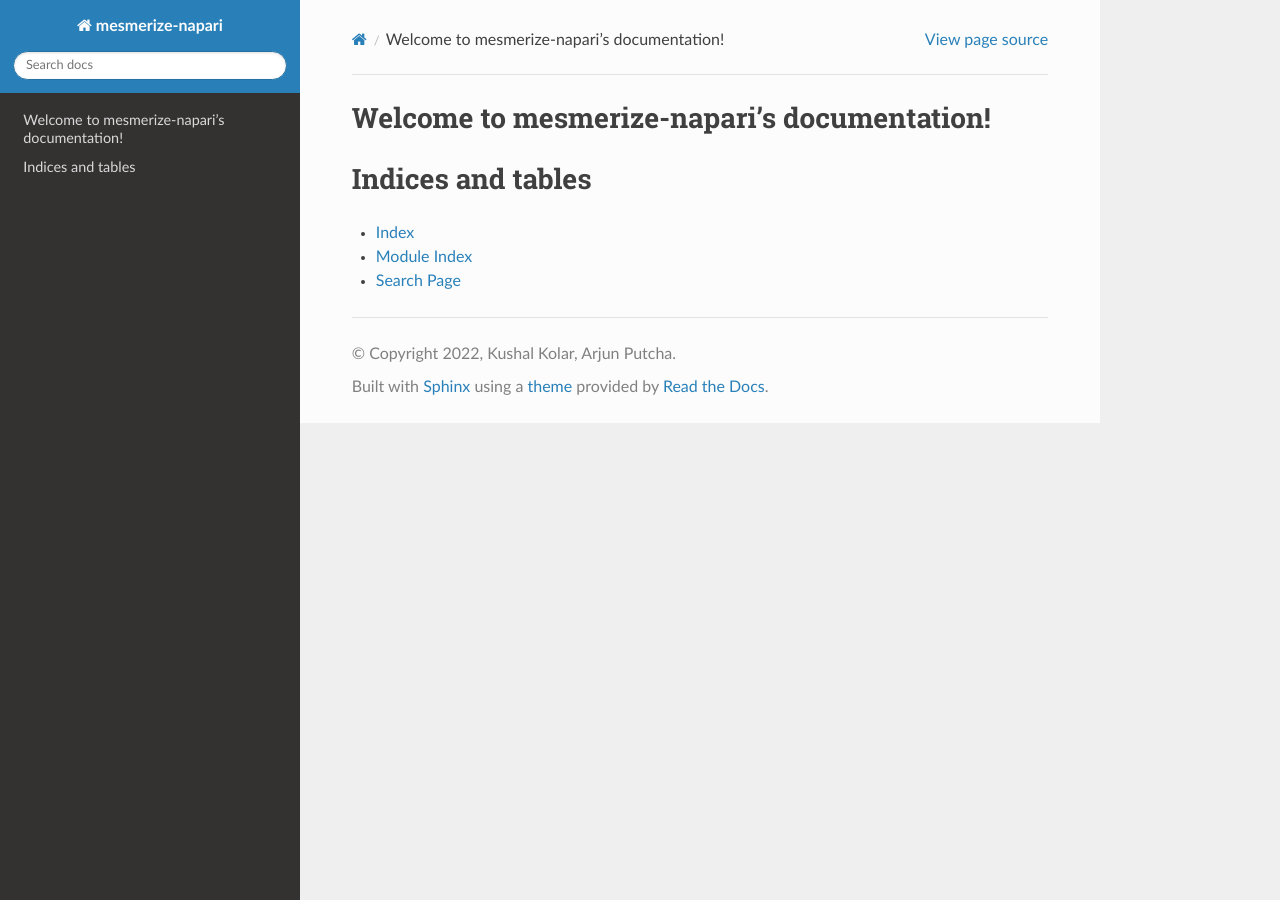
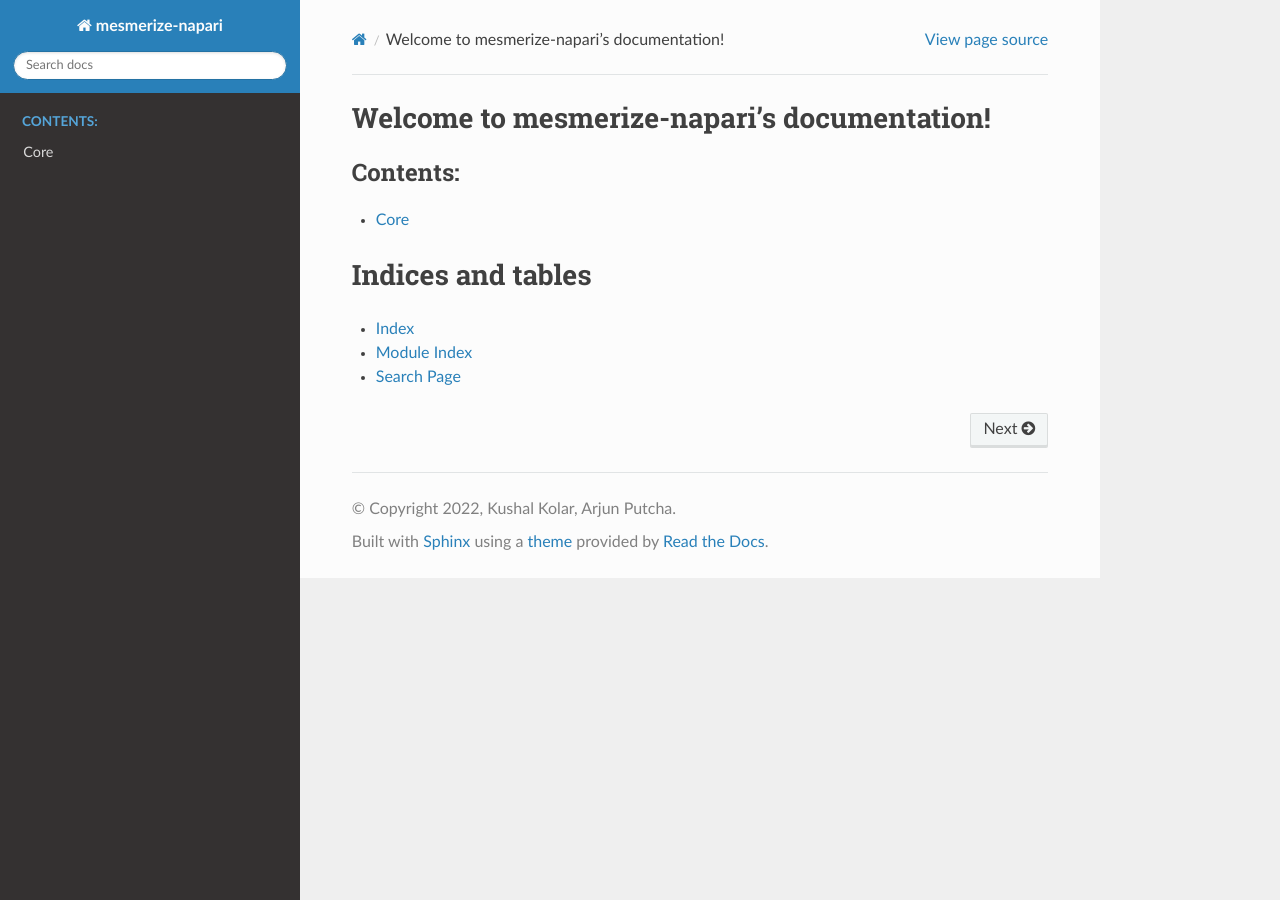
Before and after one commit to nel-lab/mesmerize-napari, a Sphinx documentation site: the page built from docs/source/index.rst, in a window 1280 px wide. Built offline with Sphinx 7.4.7 and the Read the Docs theme 2.0.0, drawn with Linux system fonts in a browser that asks for light colours.

Commit message:
basic api docs of core works

```diff
--- /dev/null
+++ b/docs/source/api/core.rst
@@ -0,0 +1,5 @@
+Core
+****
+
+.. automodule:: mesmerize_napari.core
+   :members:
--- a/docs/source/conf.py
+++ b/docs/source/conf.py
@@ -37,7 +37,7 @@
 # This pattern also affects html_static_path and html_extra_path.
 exclude_patterns = []
 
-
+add_module_names = False
 # -- Options for HTML output -------------------------------------------------
 
 # The theme to use for HTML and HTML Help pages.  See the documentation for
--- a/docs/source/index.rst
+++ b/docs/source/index.rst
@@ -8,7 +8,10 @@
 
 .. toctree::
    :maxdepth: 2
+   :glob:
    :caption: Contents:
+
+   ./api/*
 
 
 
```
Also changed, not shown: 1 other file.
